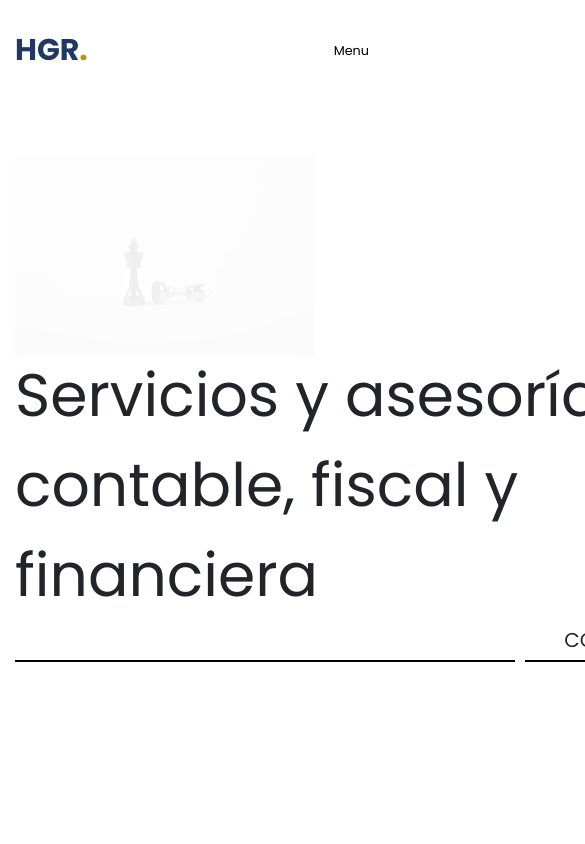
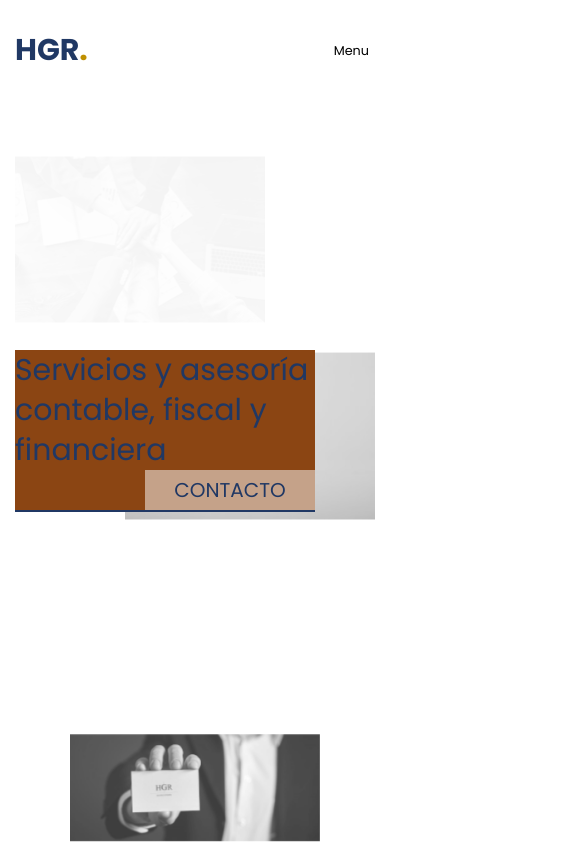
Before and after one commit to AlexisFlores17/Pagina-HGR-Consultores, a React (Create React App) app: page / in a window 390 px wide. Shown: the top 844 px of the page, 585 px wide, since content can reach past the window. Built offline with nearby package versions, Linux system fonts and the light colour scheme.

Commit message:
first responsive

```diff
--- a/src/componentes/Header.js
+++ b/src/componentes/Header.js
@@ -29,7 +29,7 @@ export const Header = () =>{
         else if(state.clicked === false){
             setState({
                 clicked: !state.clicked,
-                menuName: "Close"
+                menuName: "Cerrar"
             })
 
         }
@@ -55,7 +55,7 @@ export const Header = () =>{
                         </div>
 
                         <div className="menu">
-                            <button disabled={disabled} onClick={handleMenu}>Menu</button>
+                            <button disabled={disabled} onClick={handleMenu}>{state.menuName}</button>
                         </div>
                     </div>
                 </div>
--- a/src/componentes/Pictures.js
+++ b/src/componentes/Pictures.js
@@ -13,41 +13,114 @@ import img12 from '../images/imagenGarin12BW.jpeg'
 import img13 from '../images/imagenGarin13.jpeg'
 import img14 from '../images/imagenGarin14.jpg'
 import img15 from '../images/imagenGarin15.jpg'
+import InputGroupWithExtras from 'react-bootstrap/esm/InputGroup'
 
 export default function Pictures() {
+    //array of all photos
+    let photos = [img1, img2, img4, img5, img7, img8, img9, img10, img11, img12, img13, img14, img15]
+    //States
     const [photo, setPhoto] = useState(img1);
-    const [changed, setChanged] = useState(false)
-    let photos = [img1, img2, img4, img5, img7, img8, img9, img10, img11, img12, img13, img14, img15]
+    const [photo2, setPhoto2] = useState(img2);
+    const [photo3, setPhoto3] = useState(img4);
+    //Reference to DOM elements
+    let refImg1 = useRef(null)
+    let refImg2 = useRef(null)
+    let refImg3 = useRef(null)
 
-    let heroImg = useRef(null)
 
     useEffect(() => {
-        changePhoto()
-        fadeInUp(heroImg)
-    }, [changed])
+        firstFade(refImg1, 6000)
+        firstFade(refImg2, 4000)
+        firstFade(refImg3, 5000)
 
-    const changePhoto = () => {
+        changePhoto(refImg1, 6000)
+        changePhoto2(refImg2, 4000)
+        changePhoto3(refImg3, 5000)
+    }, [])
+
+    //Function to change picture
+    const changePhoto = (refImg, time) => {
         var count = 0
-        setTimeout(() => {
+        setInterval(() => {
+            fadeInUp(refImg, time)
             var randomNumber = Math.floor(Math.random() * 11 )
             count = (count + randomNumber) % photos.length
             setPhoto(photos[count])
-            setChanged(!changed)
-        }, 3000);
+        }, time);
+
     }
-    const fadeInUp = node => {
-        gsap.from(node, {
+    const changePhoto2 = (refImg, time) => {
+        var count = 0
+        setInterval(() => {
+            fadeInUp(refImg, time)
+            var randomNumber = Math.floor(Math.random() * 11 )
+            count = (count + randomNumber) % photos.length
+            setPhoto2(photos[count])
+        }, time);
+
+    }
+
+    const changePhoto3 = (refImg, time) => {
+        var count = 0
+        setInterval(() => {
+            fadeInUp(refImg, time)
+            var randomNumber = Math.floor(Math.random() * 11 )
+            count = (count + randomNumber) % photos.length
+            setPhoto3(photos[count])
+        }, time);
+
+    }
+    //---------------ANIMATIONS
+    const firstFade = (node, time) => {
+        var tl = gsap.timeline()
+        tl.from(node, {
+            duration: time * 0.00033,
+            opacity: 0,
+            ease: "power3.inOut"});
+        tl.to(node, {
+            y: -20,
+            duration: time * 0.00033,
+            opacity: 1,
+            ease: "power3.inOut"});
+        tl.to(node, {
             y: 60,
-            duration: 2,
-            delay: 0.2,
+            duration: time * 0.00033,
             opacity: 0,
             ease: "power3.inOut"
         });
+    }
+
+
+    const fadeInUp = (node, time) => {
+        var tl = gsap.timeline();
+        tl.to(node, {
+            y: -20,
+            duration: time * 0.0005,
+            opacity: 1,
+            ease: "power3.inOut"});
+        tl.to(node, {
+            y: 60,
+            duration: time * 0.0005,
+            opacity: 0,
+            ease: "power3.inOut"
+        });
+
     };
 
+    // gsap.ticker.add(fadeInUp);
+    // gsap.ticker.lagSmoothing(0);
+
     return (
-        <div>
-            <img ref = {el => (heroImg= el)} src={photo} alt="Logo" />
+        <div className="imageLeft">
+            <div className="upperImg">
+                <img ref = {el => (refImg1= el)} src={photo} alt="Display Image" />
+                <img ref = {el => (refImg3= el)} src={photo3} alt="Display Image" className="imageRight"/>
+            </div>
+            <div className="downImg">
+                <img ref = {el => (refImg2= el)} src={photo2} alt="Display Image" className="imageDown"/>
+            </div>
+
+
         </div>
     )
 }
--- a/src/styles/componentes/_Inicio.scss
+++ b/src/styles/componentes/_Inicio.scss
@@ -13,22 +13,31 @@
                 font-weight: normal;
                 font-size: 60px;
                 line-height: 90px;
+                color: $azul;
                 .bottom-line{
                     font-size: 20px;
 
                     text-align: center;
                     line-height: 40px;
+
                     .line{
                         width: 500px;
                         float: left;
-                        border-bottom: 2px solid black;
+                        border-bottom: 2px solid $azul;
                         position: absolute;
                         bottom: 0;
+
                     }
                     .contact{
                         width: 190px;
                         float: right;
-                        border-bottom: 2px solid black;
+                        border-bottom: 2px solid $azul;
+                        background-color: rgba($color: #fff, $alpha: 0.5);
+                        &:hover{
+                            color: #BF9000;
+                            border-bottom: 2px solid#BF9000;
+                            cursor: pointer;
+                        }
                     }
 
                 }
@@ -39,3 +48,60 @@
         }
     }
 }
+
+.downImg{
+    display: flex;
+    flex-flow: row;
+    justify-content: center;
+    width: 100%;
+    .imageDown{
+        position: absolute;
+        bottom: 0%;
+        margin: 0 auto;
+    }
+}
+
+.imageRight{
+    float: right;
+    margin-top:100px
+}
+
+/* Use a media query to add a breakpoint at 770px: */
+@media screen and (max-width: 770px) {
+    .content {
+        // background-color: saddlebrown;
+        width: 400px !important;
+        font-size: 40px !important;
+        line-height: 50px !important;
+        .bottom-line{
+            .line{
+                width: 200px !important;
+            }
+            .contact{
+                width: 170px !important;
+            }
+
+        }
+    }
+
+    img{
+        width: 250px;
+    }
+  }
+@media screen and (max-width: 610px) {
+    .content {
+        background-color: saddlebrown;
+        width: 300px !important;
+        font-size: 30px !important;
+        line-height: 40px !important;
+
+        .bottom-line{
+            .line{
+            }
+            .contact{
+            }
+
+        }
+    }
+
+}
--- a/src/styles/indexCss.scss
+++ b/src/styles/indexCss.scss
@@ -1,3 +1,5 @@
+$azul: #203864;
+$amarillo: #BF9000;
 @import "~bootstrap/scss/bootstrap";
 @import './componentes/indexComponentes';
 @import './responsive/indexResponsive';
```
